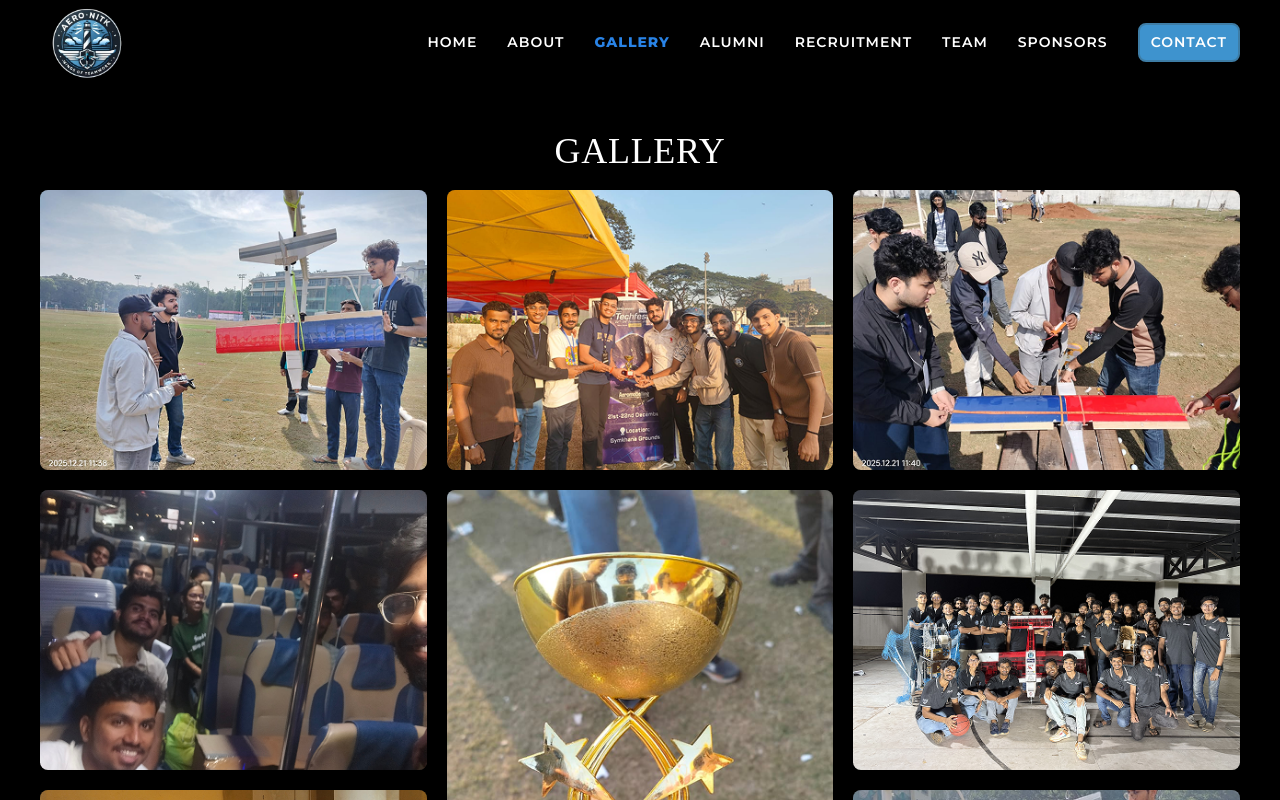
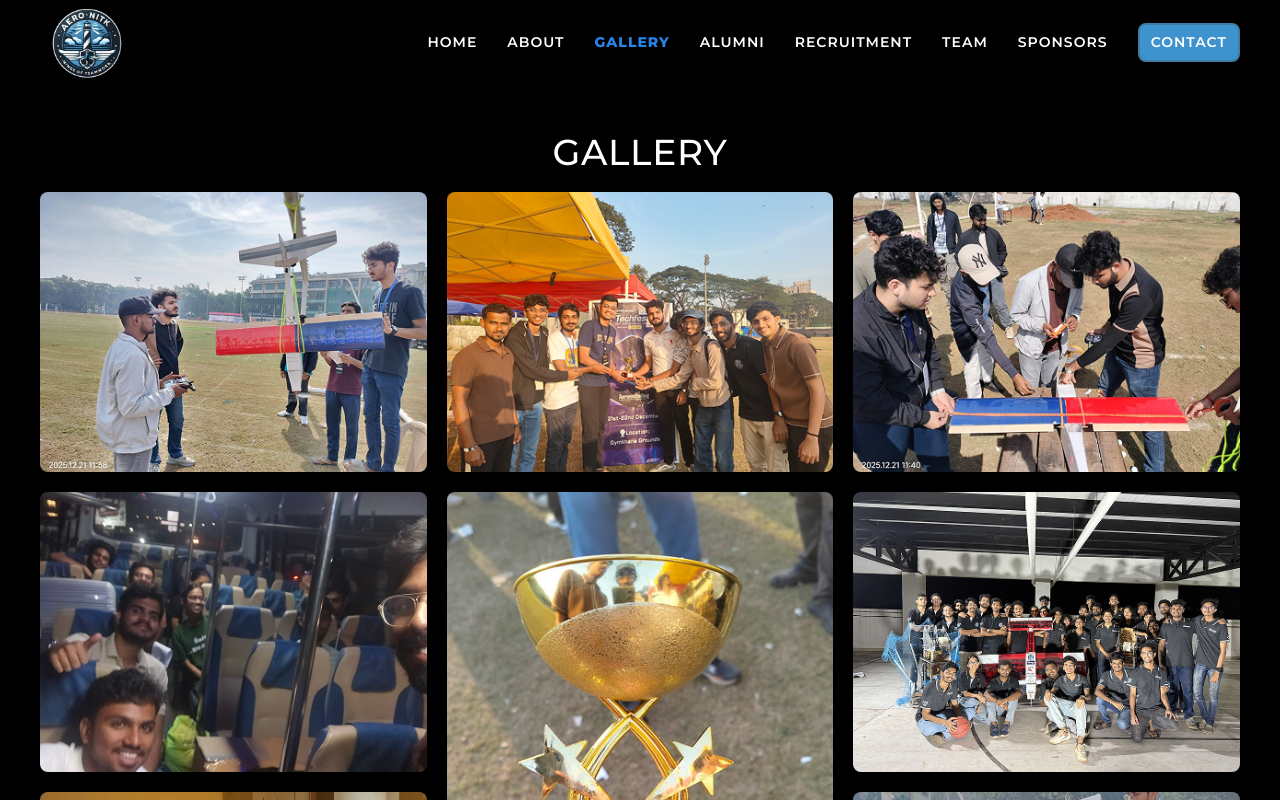
Before and after one commit to yoman12357/Aero_NITK, a React (Vite) app: page /gallery in a window 1280 px wide. Shown: the top 800 px of the page. Built offline with nearby package versions, Linux system fonts and the light colour scheme.

Commit message:
minor changes

```diff
--- a/src/components/Gallery.css
+++ b/src/components/Gallery.css
@@ -1,3 +1,5 @@
+@import url('https://fonts.googleapis.com/css2?family=Montserrat:wght@400;600;800&family=Orbitron:wght@400;700;900&display=swap');
+
 .body {
   background-color: #000000;
 }
@@ -14,7 +16,7 @@
   text-align: center;
   align-self: stretch;
 
-  font-family: " Montserrat";
+  font-family: 'Montserrat', 'Roboto', Arial, Helvetica, sans-serif;
   font-size: 36px;
   font-style: normal;
   font-weight: 500;
```
